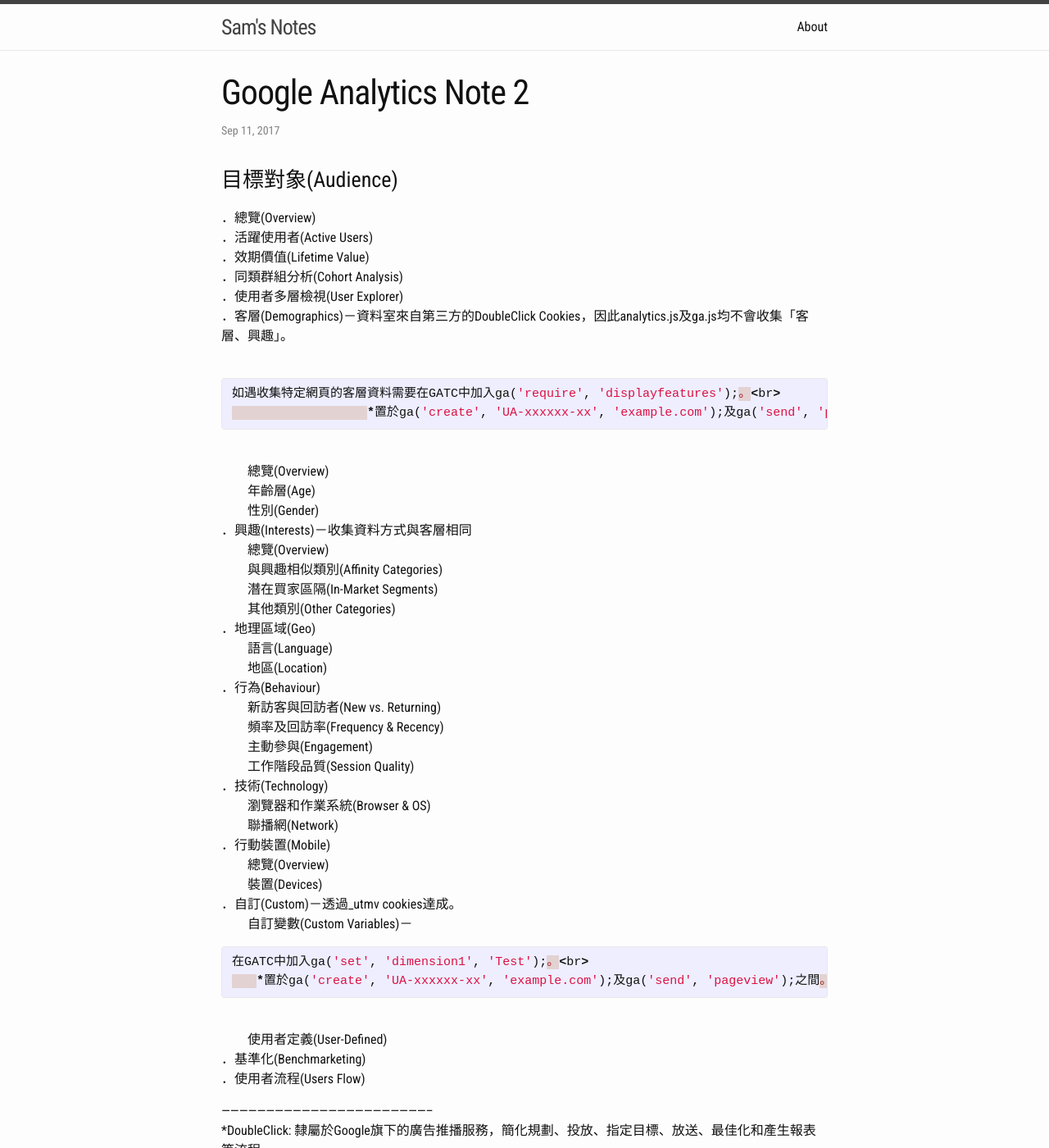
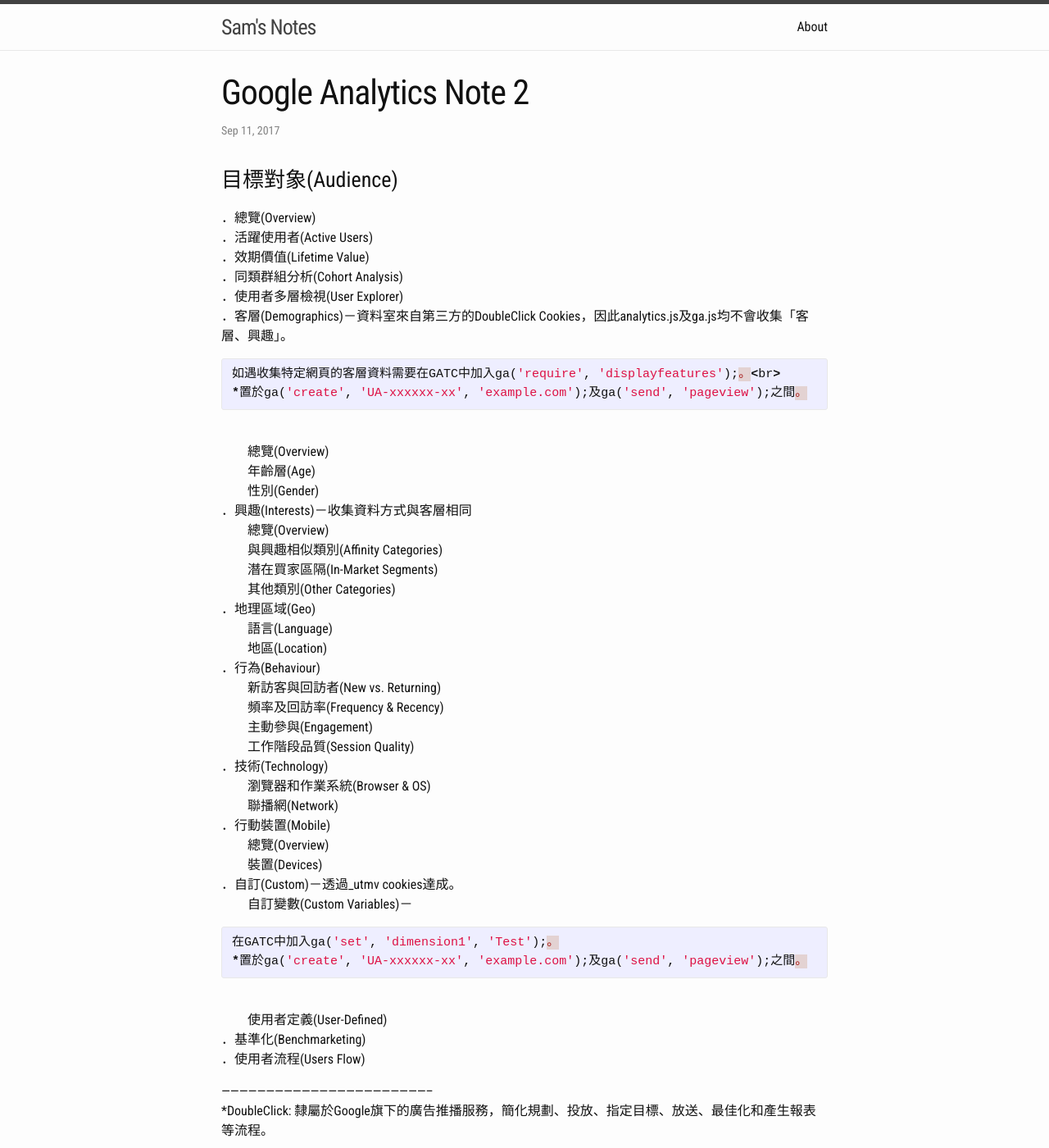
Before and after one commit to hsinfuyeh/hsinfuyeh.github.io, a Jekyll site: the page built from _posts/2017-09-11-google-analytics-02.markdown, in a window 1280 px wide and 1400 px high. Shown: the whole window at 82% size. Built offline with Jekyll 4.4.1, drawn with Linux system fonts in a browser that asks for light colours.

Commit message:
update note 2

```diff
--- a/_includes/head.html
+++ b/_includes/head.html
@@ -18,7 +18,6 @@
   })(window,document,'script','https://www.google-analytics.com/analytics.js','ga');
 
   ga('create', 'UA-46447958-2', 'auto');
-  var test = 'SOME_DIMENSION_VALUE';
   ga('set', 'dimension1', test);
   ga('send', 'pageview');
   </script>
--- a/_posts/2017-09-11-google-analytics-02.markdown
+++ b/_posts/2017-09-11-google-analytics-02.markdown
@@ -11,9 +11,9 @@
 ．效期價值(Lifetime Value)<br>
 ．同類群組分析(Cohort Analysis)<br>
 ．使用者多層檢視(User Explorer)<br>
-．客層(Demographics)－資料室來自第三方的DoubleClick Cookies，因此analytics.js及ga.js均不會收集「客層、興趣」。<br>
+．客層(Demographics)－資料室來自第三方的DoubleClick Cookies，因此analytics.js及ga.js均不會收集「客層、興趣」。
 　　　　　　　　　　　{% highlight ruby %}如遇收集特定網頁的客層資料需要在GATC中加入ga('require', 'displayfeatures');。<br>
-　　　　　　　　　　　*置於ga('create', 'UA-xxxxxx-xx', 'example.com');及ga('send', 'pageview');之間。{% endhighlight %}<br>
+*置於ga('create', 'UA-xxxxxx-xx', 'example.com');及ga('send', 'pageview');之間。{% endhighlight %}<br>
 　　總覽(Overview)<br>
 　　年齡層(Age)<br>
 　　性別(Gender)<br>
@@ -37,8 +37,8 @@
 　　總覽(Overview)<br>
 　　裝置(Devices)<br>
 ．自訂(Custom)－透過_utmv cookies達成。<br>
-　　自訂變數(Custom Variables)－{% highlight ruby %}在GATC中加入ga('set', 'dimension1', 'Test');。<br>
-　　*置於ga('create', 'UA-xxxxxx-xx', 'example.com');及ga('send', 'pageview');之間。{% endhighlight %}<br>
+　　自訂變數(Custom Variables)－{% highlight ruby %}在GATC中加入ga('set', 'dimension1', 'Test');。
+*置於ga('create', 'UA-xxxxxx-xx', 'example.com');及ga('send', 'pageview');之間。{% endhighlight %}<br>
 　　使用者定義(User-Defined)<br>
 ．基準化(Benchmarketing)<br>
 ．使用者流程(Users Flow)<br>
```
